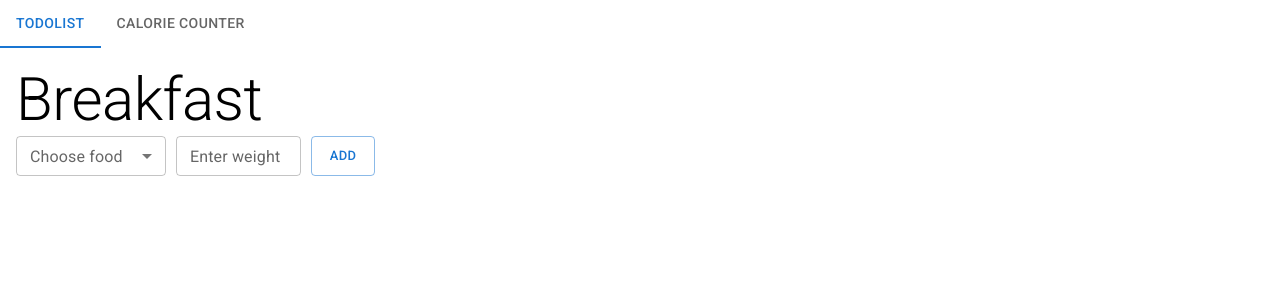
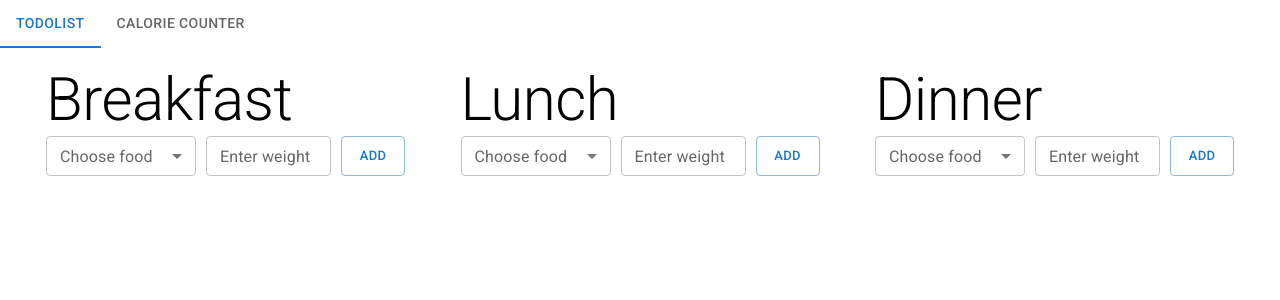
Before and after one commit to kittensgit/my-todo, a React (Create React App) app: page /calorie in a window 1280 px wide. Shown: the top 300 px of the page. Built offline with nearby package versions, Linux system fonts and the light colour scheme.

Commit message:
Meal component

```diff
--- a/src/components/meal/Breakfast.jsx
+++ b/src/components/meal/Meal.jsx
@@ -2,24 +2,23 @@ import React, { useEffect, useState } from 'react';
 import { Box, Button, Typography } from '@mui/material';
 import MealForm from './MealForm';
 import DeleteIcon from '@mui/icons-material/Delete';
-
 import { v4 as uuidv4 } from 'uuid';
 
-const Breakfast = () => {
+const Meal = ({ mealName }) => {
     const [selectedFoodList, setSelectedFoodList] = useState([]);
 
     useEffect(() => {
-        const localMeal = JSON.parse(localStorage.getItem('meal'));
+        const localMeal = JSON.parse(localStorage.getItem(`meal_${mealName}`));
         if (localMeal) {
             setSelectedFoodList(localMeal);
         }
-    }, []);
+    }, [mealName]);
 
     const addMeal = (meal) => {
         const newMeal = { ...meal, id: uuidv4() };
         const updatedMeal = [...selectedFoodList, newMeal];
         setSelectedFoodList(updatedMeal);
-        localStorage.setItem('meal', JSON.stringify(updatedMeal));
+        localStorage.setItem(`meal_${mealName}`, JSON.stringify(updatedMeal));
     };
 
     const deleteMeal = (idMeal) => {
@@ -36,7 +35,7 @@ const Breakfast = () => {
 
     return (
         <Box mx={2} mt={2}>
-            <Typography variant="h2">Breakfast</Typography>
+            <Typography variant="h2">{mealName}</Typography>
             <MealForm onAddMeal={addMeal} />
             <Box>
                 {selectedFoodList.map((meal) => (
@@ -50,7 +49,7 @@ const Breakfast = () => {
                             justifyContent: 'space-between',
                             border: '1px dashed #000',
                             padding: '10px',
-                            width: '400px',
+                            width: '360px',
                         }}
                     >
                         {meal.name} - {meal.weight} gramm -{' '}
@@ -65,4 +64,4 @@ const Breakfast = () => {
     );
 };
 
-export default Breakfast;
+export default Meal;
--- a/src/components/meal/Meals.jsx
+++ b/src/components/meal/Meals.jsx
@@ -1,11 +1,19 @@
 import { Box } from '@mui/material';
 import React from 'react';
-import Breakfast from './Breakfast';
+import Meal from './Meal';
 
 const Meals = () => {
     return (
-        <Box>
-            <Breakfast />
+        <Box
+            sx={{
+                display: 'flex',
+                justifyContent: 'space-between',
+                padding: '0 30px',
+            }}
+        >
+            <Meal mealName={'Breakfast'} />
+            <Meal mealName={'Lunch'} />
+            <Meal mealName={'Dinner'} />
         </Box>
     );
 };
```
